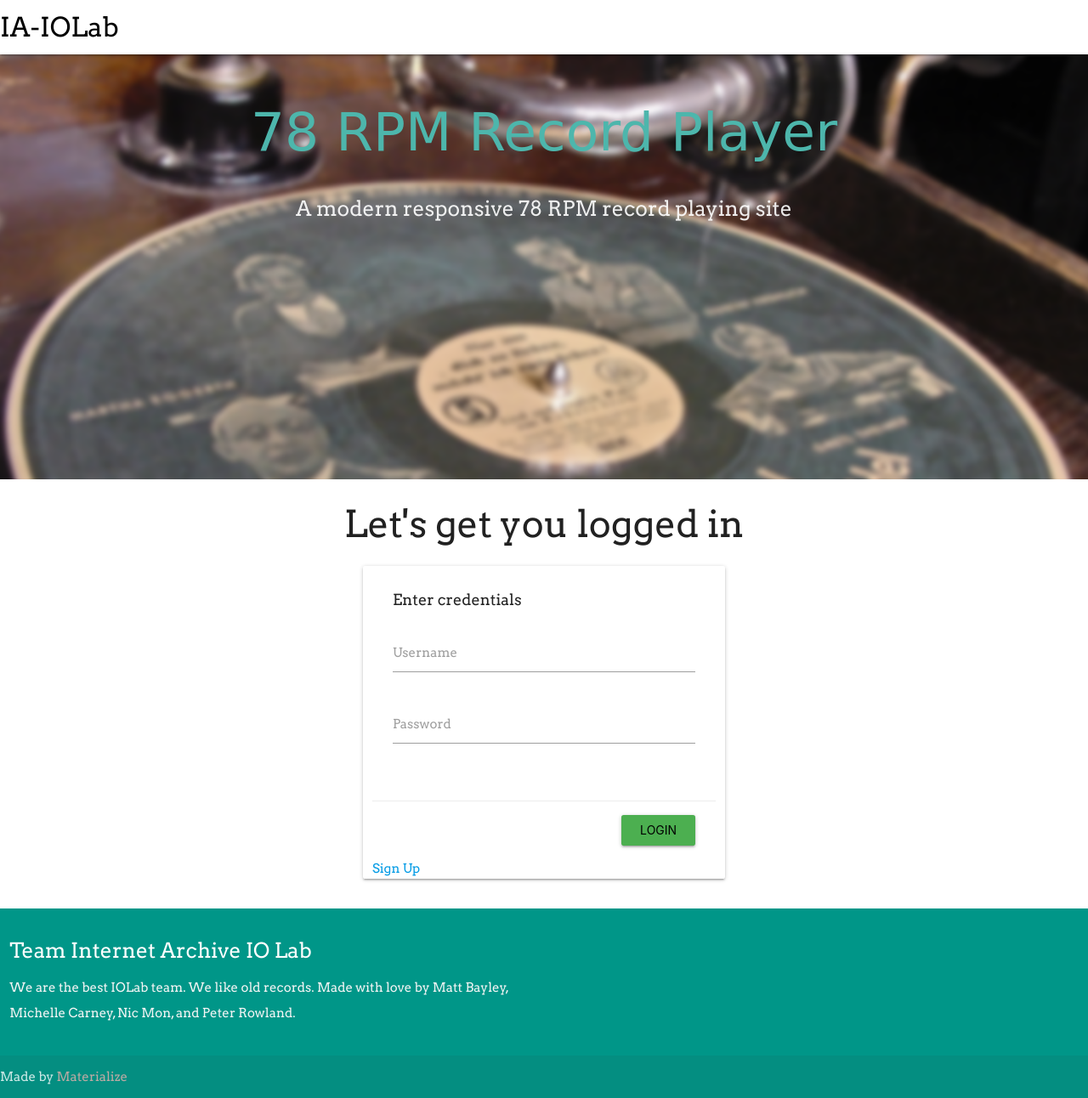
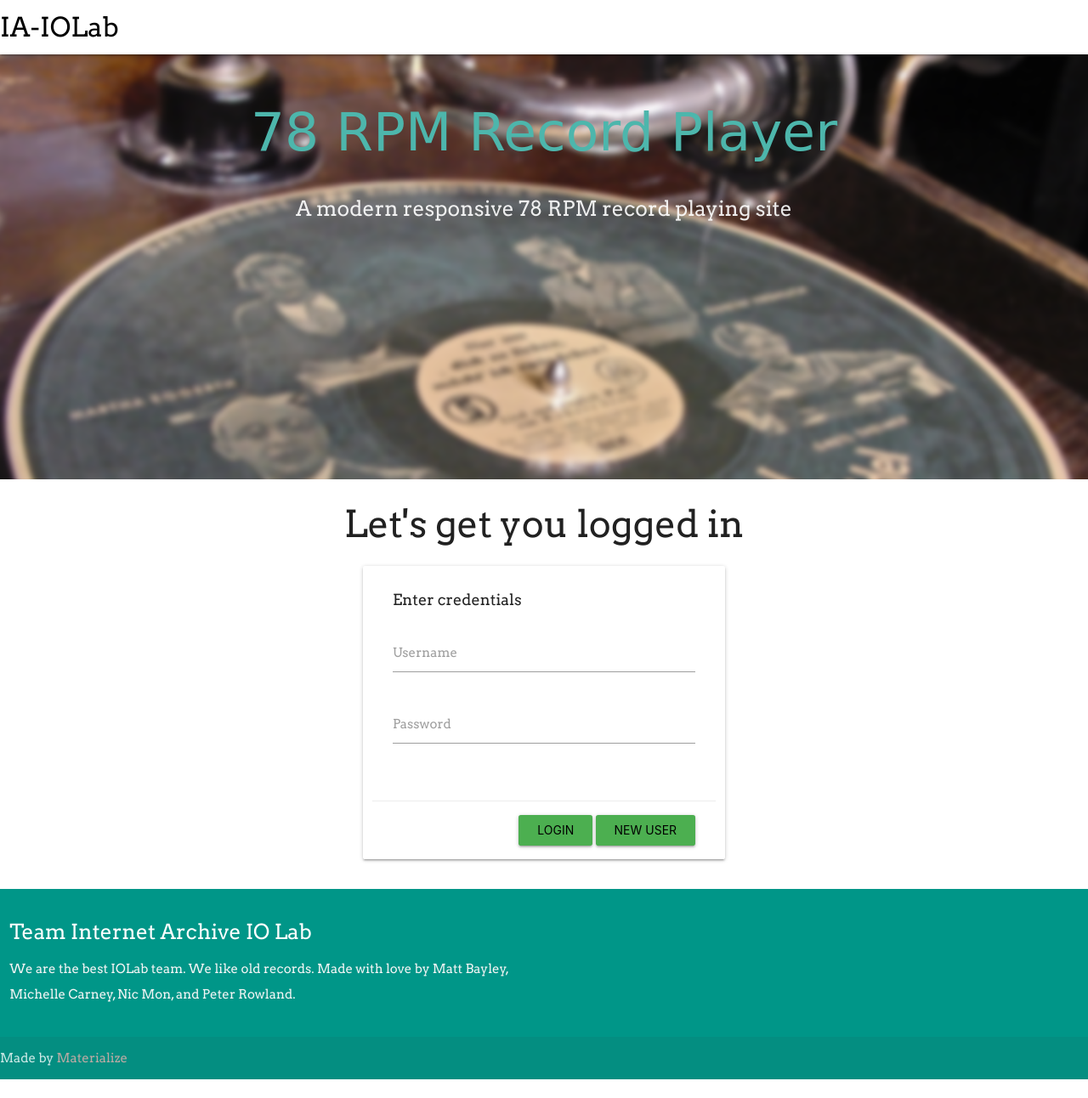
Before and after one commit to Nic-Mon/IAIOLab, a Flask app: page /who in a window 1280 px wide. Shown: the whole page at 85% size. After the commit the page ends 1270 px from the top, so only its background shows below. Run offline with Flask 2, Linux system fonts and the light colour scheme; parts of the project's set-up code (start-up, migrations or seed data) failed here and were passed over; some libraries are stand-ins or nearby versions; some web fonts are replaced.

Commit message:
login works, playlists don't

```diff
--- a/app/templates/login.html
+++ b/app/templates/login.html
@@ -14,6 +14,7 @@
   <div class="valign-wrapper row login-box">
     <div class="col card hoverable s10 pull-s1 m6 pull-m3 l4 pull-l4">
       <form action='/login' method='post'>
+        {{ form.hidden_tag() }}
         <div class="card-content">
           <span class="card-title">Enter credentials</span>
           <div class="row">
@@ -29,10 +30,11 @@
         </div>
         <div class="card-action right-align">
           <!-- <input type="reset" id="reset" class="btn-flat grey-text waves-effect"> -->
-          <input type="submit" class="btn green waves-effect waves-light" value="Login">
+          <input type="submit" class="btn green waves-effect waves-light" value="Login" formaction='/login'>
+          <input type="submit" class="btn green waves-effect waves-light" value="New User" formaction='/new_user'>
         </div>
       </form>
-			<a href="/new_user"> Sign Up </a>
+			<!--<a href="/new_user"> Sign Up </a> -->
     </div>
   </div>
 
--- a/app/views.py
+++ b/app/views.py
@@ -34,10 +34,17 @@ def get_mp3_filename(identifier):
 @app.route('/who')
 def who():
     print('rendering login.html')
+    form = UserForm()
     return render_template(
         'login.html',
+        form=form,
         message="Let's get you logged in"
         )
+
+@app.route('/logout', methods=['GET'])
+def logout():
+    session.clear()
+    return redirect('who')
 
 @app.route('/new_user', methods=['POST'])
 def new_user():
@@ -47,8 +54,8 @@ def new_user():
         # Get data from the form
         # Send data from form to Database
         username = form.username.data
-        password = hashlib.md5(form.password.data)
-        success = insert_user(username, password)
+        password = hashlib.md5(form.password.data.encode('utf8')).hexdigest()
+        success = db_create_user(username, password)
         if success:
             session['username'] = username
             print('success')
@@ -57,12 +64,14 @@ def new_user():
             print('failed')
             return render_template(
                 'login.html',
+                form=form,
                 message="That username is already taken"
                 )
     print(form.errors)
     print(request.method)
     return render_template(
         'login.html',
+        form=form,
         message='Form incomplete, try again'
         )
 
@@ -74,7 +83,7 @@ def login():
         # Get data from the form
         # Send data from form to Database
         username = form.username.data
-        password = hashlib.md5(form.password.data)
+        password = hashlib.md5(form.password.data.encode('utf8')).hexdigest()
         success = db_login(username, password)
         if success:
             session['username'] = username
@@ -84,12 +93,14 @@ def login():
             print('failed')
             return render_template(
                 'login.html',
+                form=form,
                 message="Login failed"
                 )
     print(form.errors)
     print(request.method)
     return render_template(
         'login.html',
+        form=form,
         message='Form incomplete, try again'
         )
 
@@ -144,7 +155,7 @@ def save_playlist():
 def load_playlist():
 
     # Get user
-    user = 'test' # TESTING
+    #user = 'test' # TESTING
 
     if not request.json:
         return "no json received"
```
